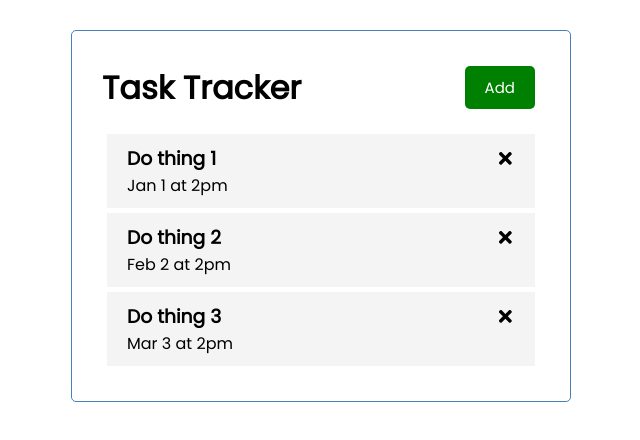
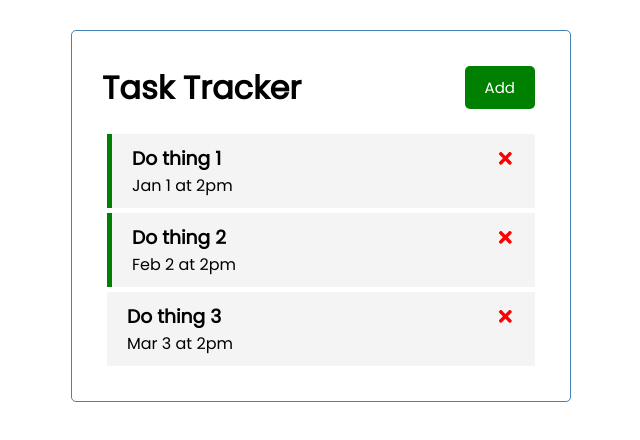
Before and after one commit to barelampagos/react-task-tracker, a React (Create React App) app: page / in a window 1280 px wide. Shown: the top 440 px of the page, without its empty margins (319-959 px from the left). Built offline with nearby package versions, Linux system fonts and the light colour scheme.

Commit message:
Adding delete + toggle functions

```diff
--- a/src/App.js
+++ b/src/App.js
@@ -24,10 +24,32 @@
 		}
 	]);
 
+	// Delete Task
+	const deleteTask = (id) => {
+		setTasks(
+			tasks.filter((task) => {
+				return task.id !== id;
+			})
+		);
+	};
+
+	// Toggle reminder
+	const toggleReminder = (id) => {
+		setTasks(
+			tasks.map((task) =>
+				task.id === id ? { ...task, reminder: !task.reminder } : task
+			)
+		);
+	};
+
 	return (
 		<div className='container'>
 			<Header />
-			<Tasks tasks={tasks} />
+			{tasks.length > 0 ? (
+				<Tasks tasks={tasks} onDelete={deleteTask} onToggle={toggleReminder} />
+			) : (
+				'No tasks'
+			)}
 		</div>
 	);
 };
--- a/src/components/Task.js
+++ b/src/components/Task.js
@@ -1,10 +1,17 @@
 import { FaTimes } from 'react-icons/fa';
 
-const Task = ({ task }) => {
+const Task = ({ task, onDelete, onToggle }) => {
 	return (
-		<div className='task'>
+		<div
+			className={`task ${task.reminder ? 'reminder' : ''}`}
+			onDoubleClick={() => onToggle(task.id)}
+		>
 			<h3>
-				{task.text} <FaTimes />
+				{task.text}
+				<FaTimes
+					style={{ color: 'red', cursor: 'pointer' }}
+					onClick={() => onDelete(task.id)}
+				/>
 			</h3>
 			<p>{task.day}</p>
 		</div>
--- a/src/components/Tasks.js
+++ b/src/components/Tasks.js
@@ -1,11 +1,16 @@
 import { useState } from 'react';
 import Task from './Task';
 
-const Tasks = ({ tasks }) => {
+const Tasks = ({ tasks, onDelete, onToggle }) => {
 	return (
 		<>
 			{tasks.map((task) => (
-				<Task key={task.id} task={task} />
+				<Task
+					key={task.id}
+					task={task}
+					onDelete={onDelete}
+					onToggle={onToggle}
+				/>
 			))}
 		</>
 	);
```
